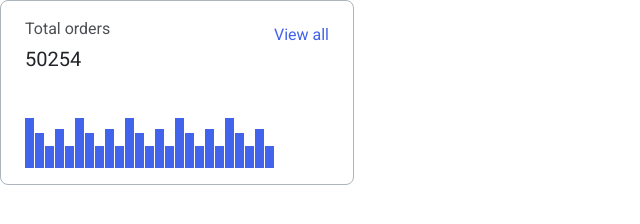
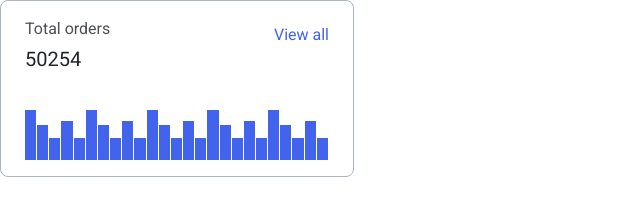
Before and after one commit to js-tasks-ru/htmlcss-20210916_jurhen, a website: page 04-lection2/01-histogram/index.html in a window 1280 px wide. Shown: the whole page, without its empty margins (0-640 px from the left). Drawn offline with Linux system fonts and the light colour scheme.

Commit message:
lection 2 histogram fix mistakes

```diff
--- a/04-lection2/01-histogram/histogram.css
+++ b/04-lection2/01-histogram/histogram.css
@@ -1,6 +1,5 @@
 .histogram {
-  width: 354px;
-  height: 185px;
+  max-width: 354px;
   background: var(--white, #ffffff);
   border: 1px solid var(--grey3, #acb5bd);
   box-sizing: border-box;
@@ -35,17 +34,18 @@
 
 .histogram__counter {
   font-size: 20px;
+  margin-bottom: 39px;
 }
 
 .histogram__infographic {
   display: flex;
   justify-content: flex-start;
   align-items: flex-end;
-  margin-top: auto;
 }
 
 .histogram__column {
   background-color: var(--blue-2, #4263eb);
   width: 9px;
   margin-right: 1px;
+  flex-grow: 1;
 }
```
